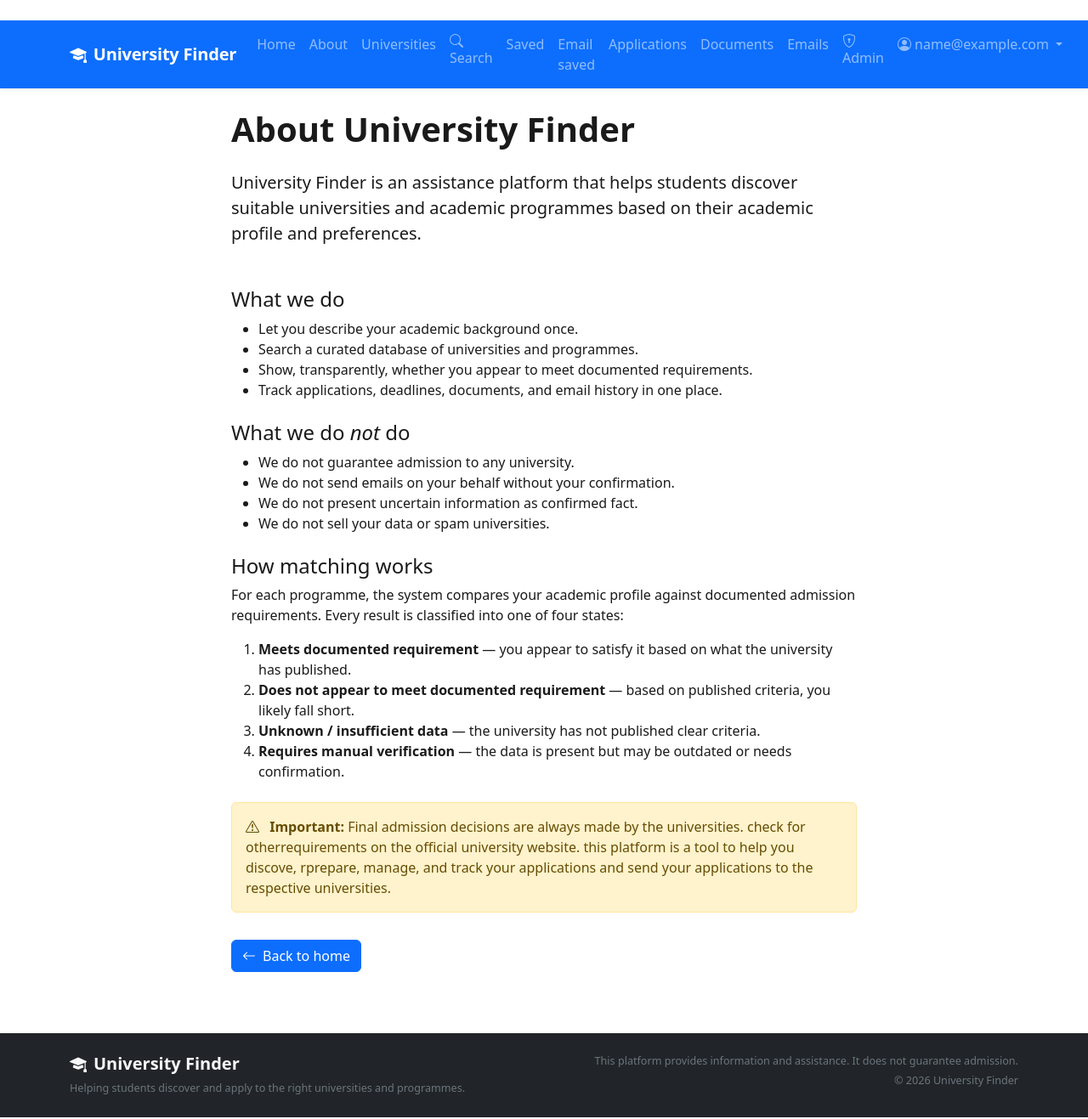
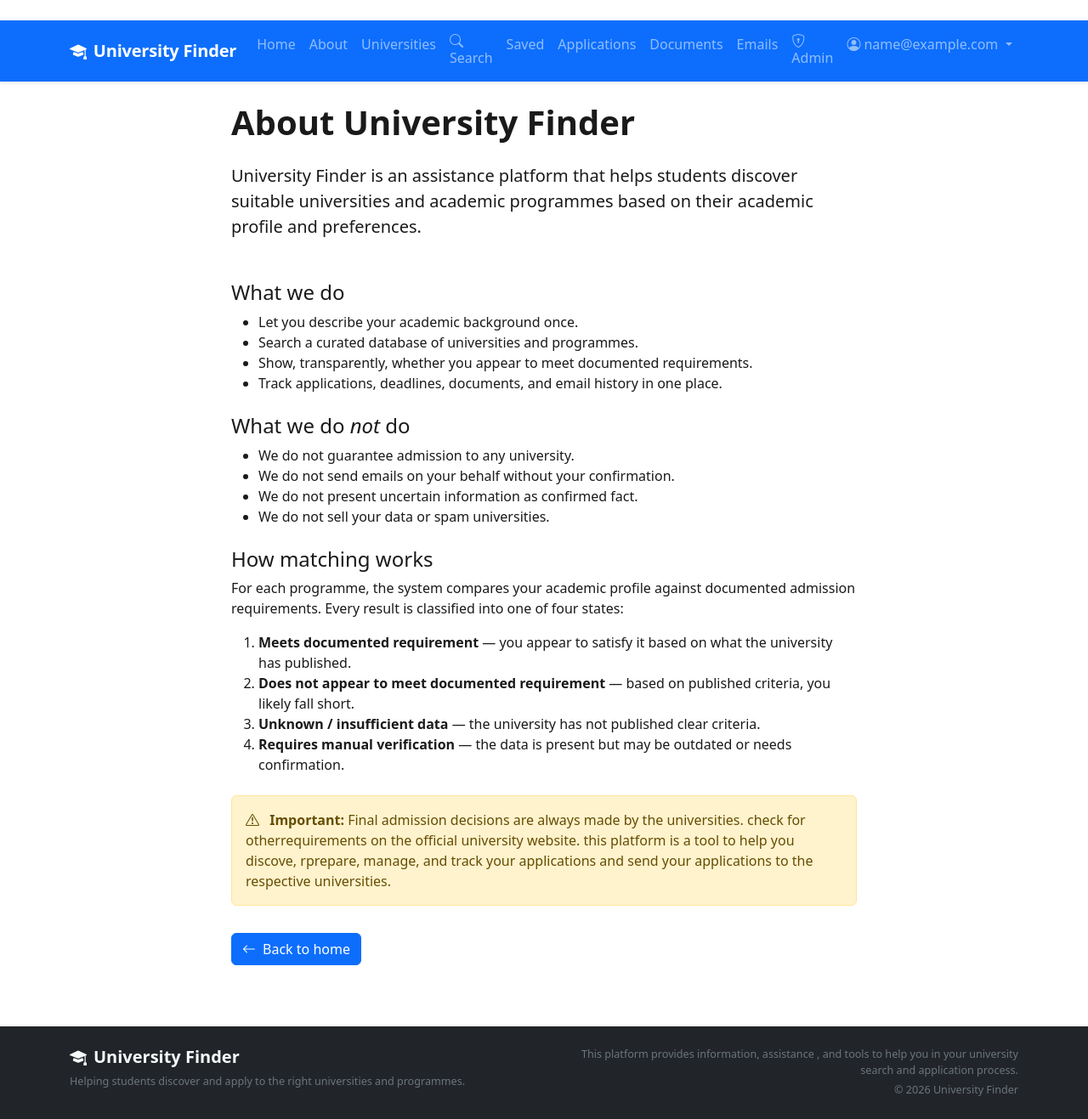
Before and after one commit to thodaniel3-sudo/university-finder, a Flask app: page /about in a window 1280 px wide. Shown: the whole page at 85% size. Run offline with Flask 3, Linux system fonts and the light colour scheme; the visitor is signed in with stand-in values (Sample User, id 1); some libraries are stand-ins or nearby versions.

Commit message:
updated website

```diff
--- a/templates/base.html
+++ b/templates/base.html
@@ -64,11 +64,6 @@
                             <a class="nav-link" href="{{ url_for('saved.list_view') }}">
                                 Saved
                             </a>
-                            <li class="nav-item">
-    <a class="nav-link" href="{{ url_for('saved.programs_view') }}">
-        Email saved
-    </a>
-</li>
                         </li>
                         <li class="nav-item">
                             <a class="nav-link" href="{{ url_for('applications.list_view') }}">
@@ -167,8 +162,8 @@
                 </div>
                 <div class="col-md-6 text-md-end">
                     <p class="text-secondary mb-1 small">
-                        This platform provides information and assistance.
-                        It does not guarantee admission.
+                        This platform provides information, assistance , and tools to help you in your university search and application process.
+
                     </p>
                     <p class="text-secondary mb-0 small">
                         &copy; {{ current_year }} University Finder
```
